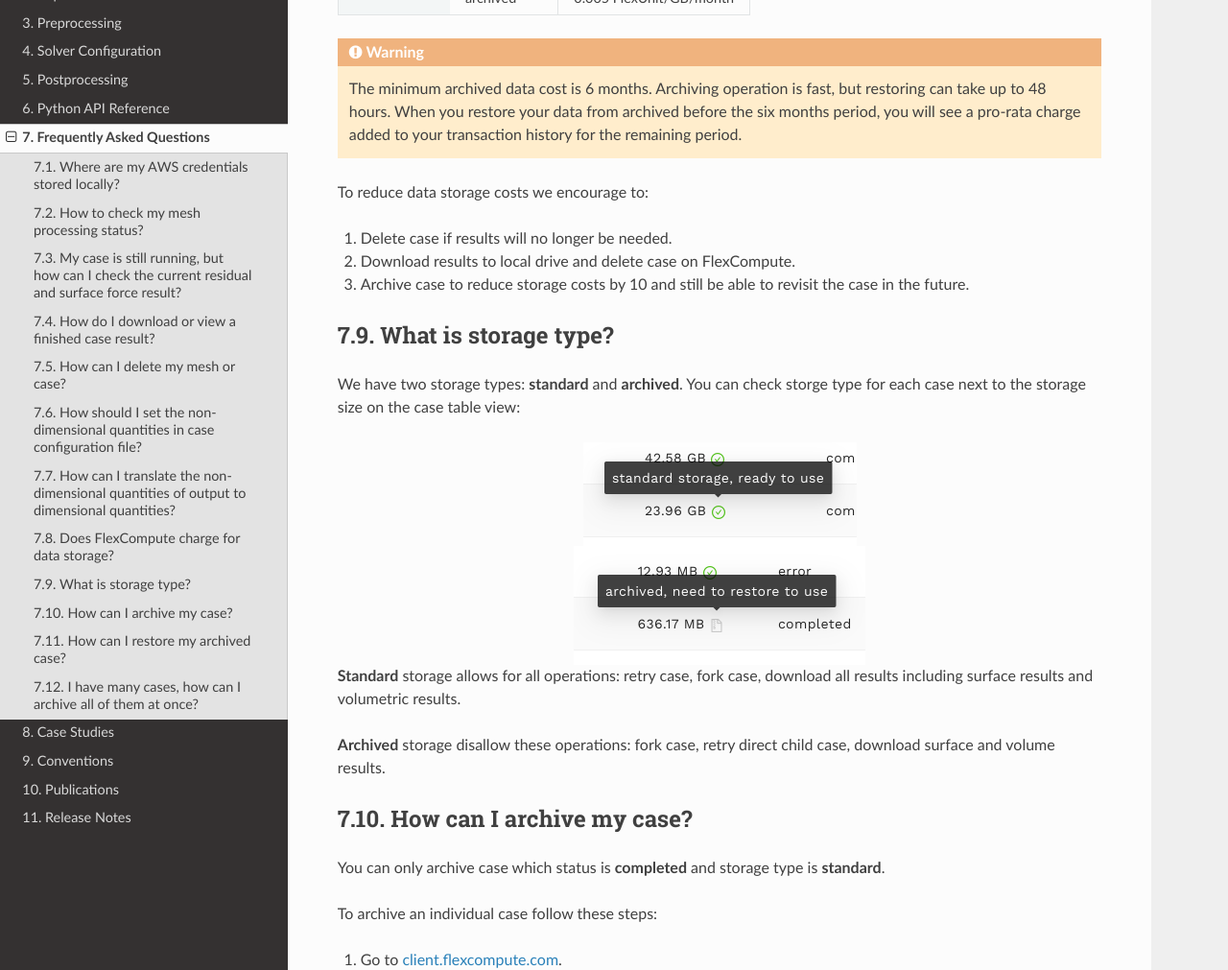
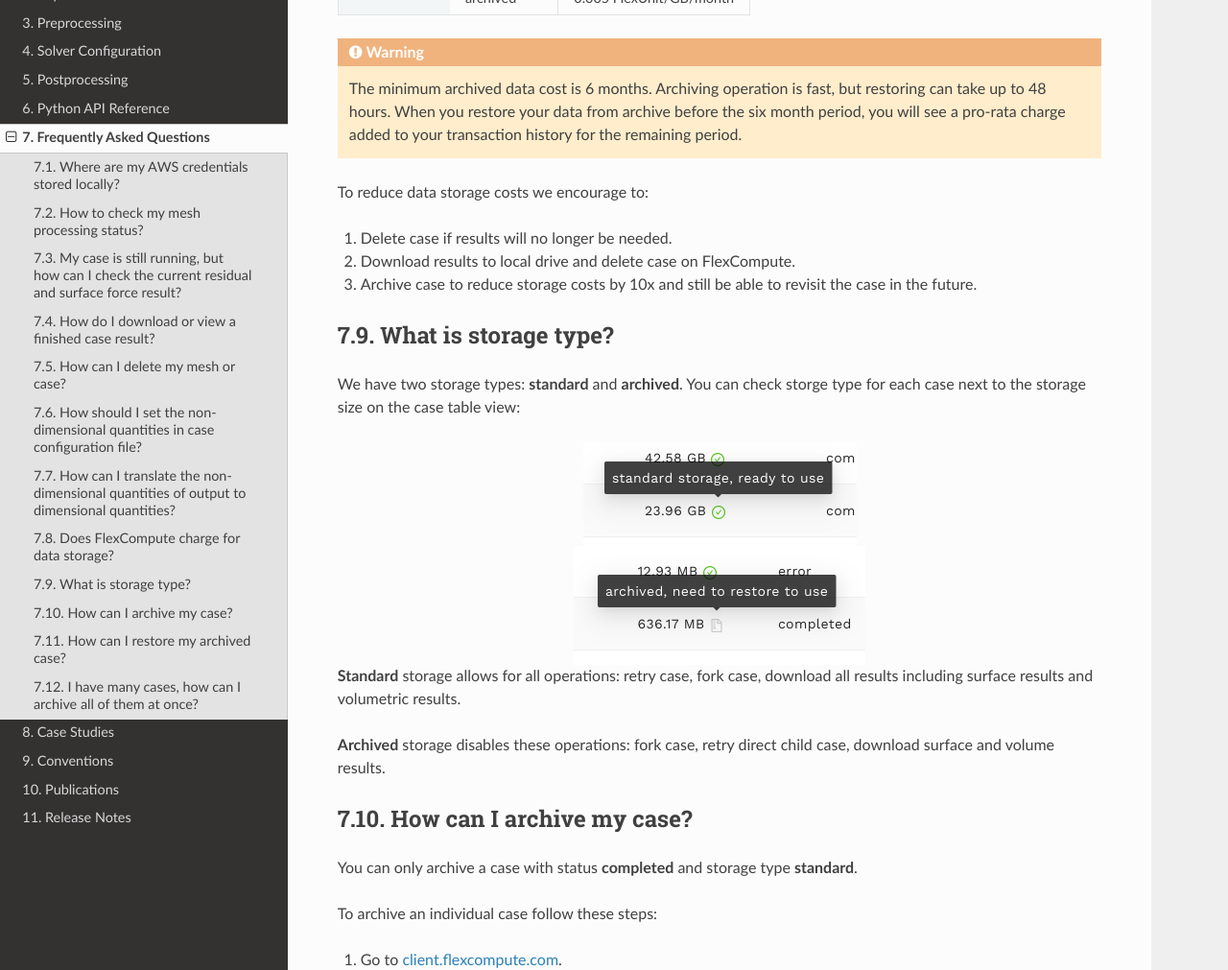
Before and after one commit to flexcompute-readthedocs/Flow360Documentation, a Sphinx documentation site: the page built from docs/source/faq/faq.rst, in a window 1280 px wide and 1400 px high, scrolled down 1890 px. Shown: the part 175-1186 px from the top of the window at 96% size. Built offline with Sphinx 7.4.7 and the Read the Docs theme 2.0.0, drawn with Linux system fonts in a browser that asks for light colours; some of the changed text lies outside the part shown.

Commit message:
grammatical edits

```diff
--- a/docs/source/faq/faq.rst
+++ b/docs/source/faq/faq.rst
@@ -105,13 +105,13 @@
 
 .. warning::
 
-   The minimum archived data cost is 6 months. Archiving operation is fast, but restoring can take up to 48 hours. When you restore your data from archived before the six months period, you will see a pro-rata charge added to your transaction history for the remaining period.
+   The minimum archived data cost is 6 months. Archiving operation is fast, but restoring can take up to 48 hours. When you restore your data from archive before the six month period, you will see a pro-rata charge added to your transaction history for the remaining period.
 
 To reduce data storage costs we encourage to\:
 
 1. Delete case if results will no longer be needed.
 2. Download results to local drive and delete case on FlexCompute.
-3. Archive case to reduce storage costs by 10 and still be able to revisit the case in the future.
+3. Archive case to reduce storage costs by 10x and still be able to revisit the case in the future.
 
 What is storage type?
 ---------------------
@@ -128,12 +128,12 @@
 
 **Standard** storage allows for all operations: retry case, fork case, download all results including surface results and volumetric results.
 
-**Archived** storage disallow these operations: fork case, retry direct child case, download surface and volume results.
+**Archived** storage disables these operations: fork case, retry direct child case, download surface and volume results.
 
 How can I archive my case?
 --------------------------
 
-You can only archive case which status is **completed** and storage type is **standard**.
+You can only archive a case with status **completed** and storage type **standard**.
 
 To archive an individual case follow these steps\:
 
@@ -153,7 +153,7 @@
 
 .. warning::
 
-   The minimum archived data cost is 6 months. Archiving operation is fast, but restoring can take up to 48 hours. When you restore your data from archived before the six months period, you will see a pro-rata charge added to your transaction history for the remaining period.
+   The minimum archived data cost is 6 months. Archiving operation is fast, but restoring can take up to 48 hours. When you restore your data from archive before the six month period, you will see a pro-rata charge added to your transaction history for the remaining period.
 
 
 5. Select "Archive". The icon next to storage size will change:
@@ -184,7 +184,7 @@
 
 .. warning::
 
-   When you restore your data from archived before the six months period, you will see a pro-rata charge added to your transaction history for the remaining period.
+   When you restore your data from archive before the six month period, you will see a pro-rata charge added to your transaction history for the remaining period.
 
 5. Select "Restore". The icon next to storage size will change:
 
```
